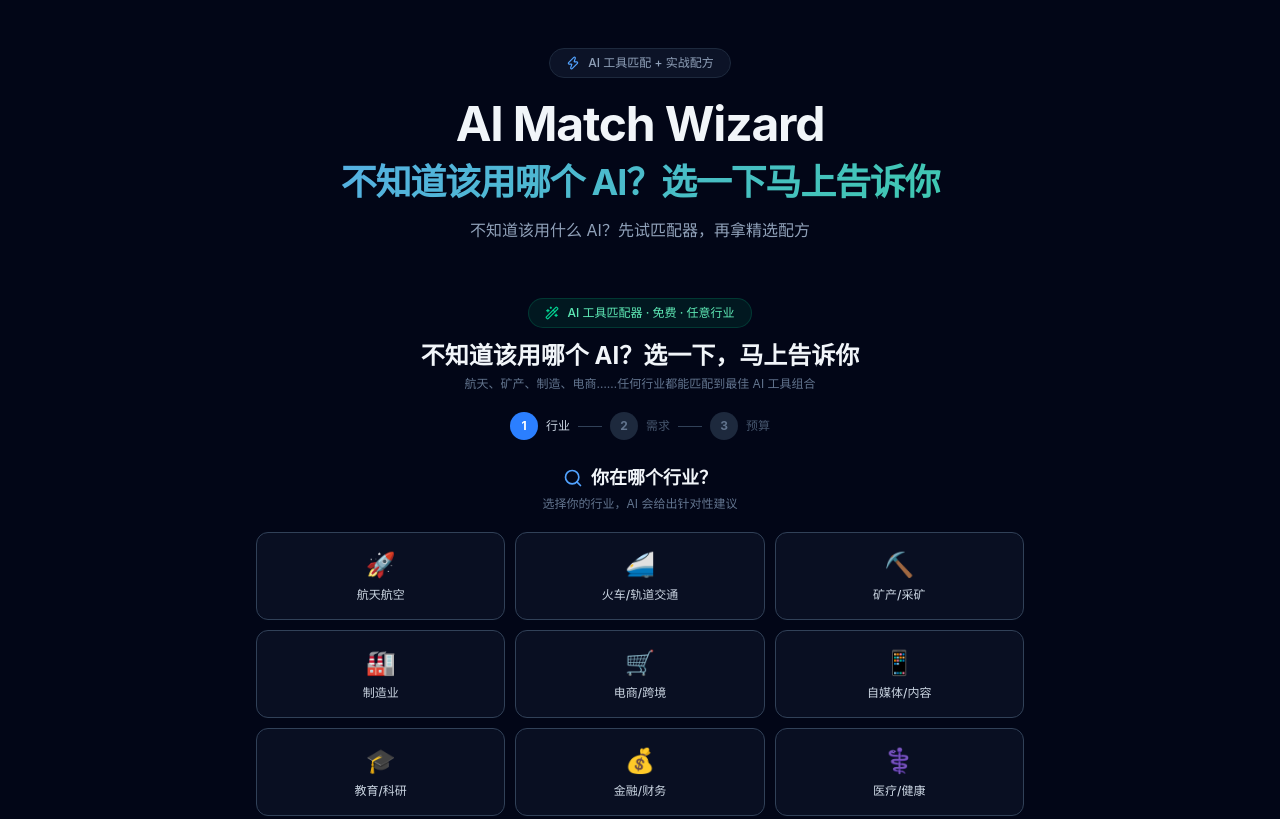
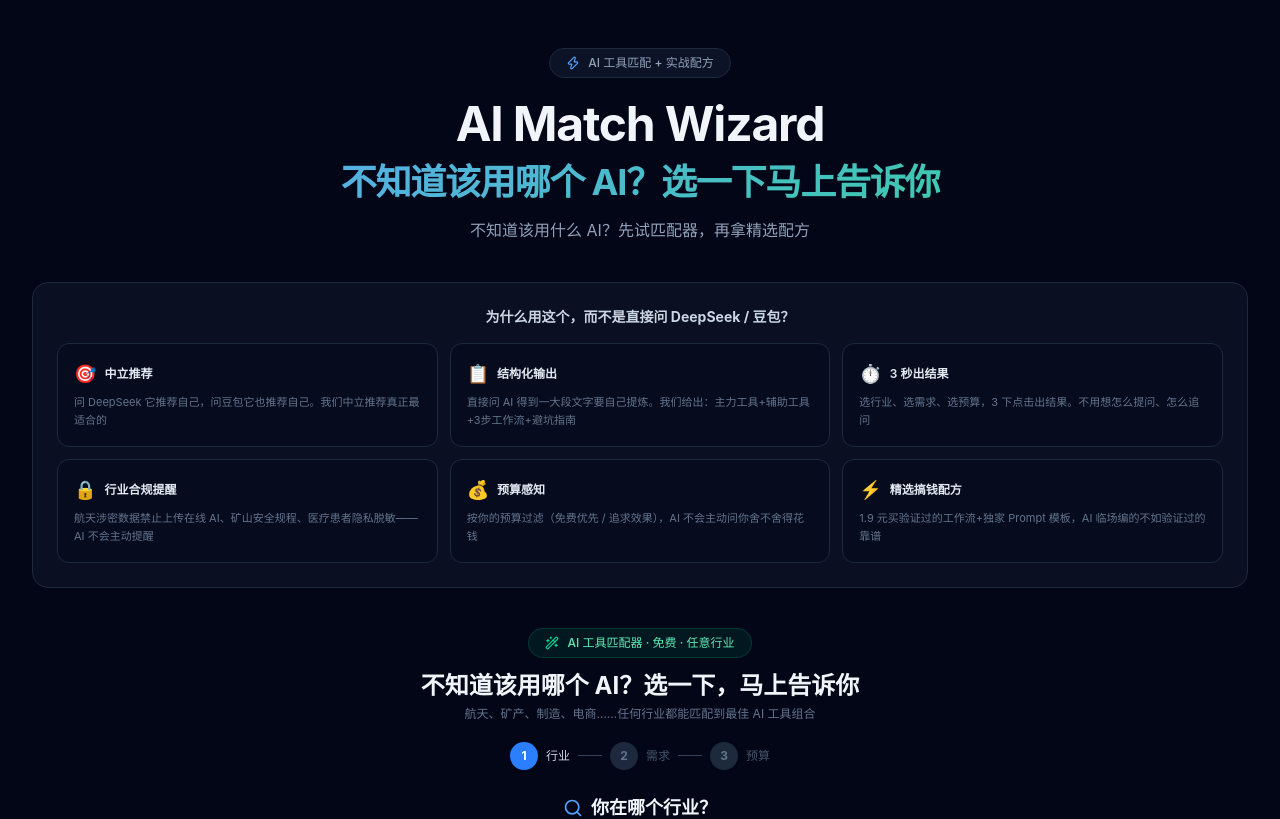
Before and after one commit to AIminminAI/ai-workflow-tools, a Next.js app: page / in a window 1280 px wide. Shown: the top 819 px of the page. Built offline with nearby package versions, Linux system fonts and the light colour scheme.

Commit message:
feat: 首页加'为什么用这个而不是直接问AI'对比区 + 强化AI提示词反品牌偏见

```diff
--- a/app/api/match/route.ts
+++ b/app/api/match/route.ts
@@ -14,58 +14,59 @@
 你的任务：根据用户的行业、需求和预算，推荐最适合的 AI 工具组合。
 
 核心原则：
-1. 推荐必须基于工具的【实际能力】，不偏袒任何品牌
-2. 必须解释"为什么推荐这个工具"以及"为什么不推荐其他工具"
-3. 给出具体可执行的工作流（先做什么，再做什么，每步用哪个工具）
-4. 给出行业专属的注意事项（如涉密数据、合规要求等）
-5. 预算有限时优先免费/低成本方案
-6. 如果用户描述了具体问题，针对他的问题给出个性化建议
+1. 【反品牌偏见】不要因为自己就是某个 AI 就推荐自己。推荐必须基于工具的【实际能力边界】，中立客观
+2. 【能力匹配】必须解释"为什么推荐这个工具"以及"为什么不推荐其他工具"，要具体到能力点（如"Kimi 支持 200 万字上下文，适合阅读超长行业报告"）
+3. 【可执行工作流】给出具体可执行的工作流（先做什么，再做什么，每步用哪个工具，每步预期产出什么）
+4. 【行业合规】给出行业专属的注意事项（如航天涉密数据禁止上传在线 AI、矿山安全规程、医疗患者隐私脱敏等）
+5. 【预算感知】预算有限时优先免费/低成本方案，并标注每个工具是否免费
+6. 【个性化】如果用户描述了具体问题，针对他的问题给出个性化建议，不要泛泛而谈
+7. 【避坑指南】给出该行业使用 AI 常见的坑和误区
 
 你必须返回以下 JSON 格式（不要输出 JSON 以外的内容）：
 {
   "primary": {
-    "name": "首选工具名称",
-    "reason": "为什么这个工具最适合（2-3句话，要具体到能力点）",
+    "name": "首选工具名称（含版本号，如 ChatGPT GPT-4o）",
+    "reason": "为什么这个工具最适合（2-3句话，要具体到能力点，不要空话）",
     "url": "工具官网链接"
   },
   "secondary": [
     {
       "name": "搭配工具名称",
-      "reason": "为什么需要搭配（1句话）",
+      "reason": "为什么需要搭配（1句话，说清互补关系）",
       "url": "工具官网链接"
     }
   ],
   "workflow": [
-    "第 1 步：具体操作描述",
-    "第 2 步：具体操作描述",
-    "第 3 步：具体操作描述"
+    "第 1 步：具体操作描述（用哪个工具做什么，预期产出什么）",
+    "第 2 步：具体操作描述（用哪个工具做什么，预期产出什么）",
+    "第 3 步：具体操作描述（用哪个工具做什么，预期产出什么）"
   ],
   "tips": [
-    "行业专属建议 1",
+    "行业专属建议 1（如合规、涉密、安全等注意事项）",
     "行业专属建议 2",
     "行业专属建议 3"
   ],
-  "comparison": "与直接问单个 AI 相比，这个工具组合的优势是什么（1-2句话）"
+  "comparison": "与直接问单个 AI（如 DeepSeek/豆包）相比，这个工具组合的优势是什么（1-2句话，要具体）"
 }
 
 工具库参考（不限于这些，可以推荐其他你知道的工具）：
 - ChatGPT (GPT-4o/o1) - 通用推理、多模态
 - Claude (Opus/Sonnet) - 长文档、编程
 - DeepSeek (V3/R1) - 免费推理、编程
-- Kimi - 中文长文档
+- Kimi - 中文长文档（200万字上下文）
 - 智谱清言/GLM - 中文通用
 - 通义千问 - 中文+代码
-- Perplexity - 实时搜索研究
+- Perplexity - 实时搜索研究（带引用来源）
 - 秘塔AI搜索 - 中文搜索
-- Consensus - 学术论文
-- NotebookLM - 文档分析
-- Cursor - AI编程IDE
+- Consensus - 学术论文（2亿+论文库）
+- NotebookLM - 文档分析（自动生成摘要/播客）
+- Cursor - AI编程IDE（整项目理解）
 - GitHub Copilot - 代码补全
-- Midjourney - 图像生成
-- Photoroom - 抠图换背景
+- Midjourney - 图像生成（质感最强）
+- Photoroom - 抠图换背景（电商批量化）
 - Runway - 视频生成
-- 剪映 - 视频剪辑
-- Wolfram Alpha - 数学计算`;
+- 剪映 - 视频剪辑（AI配音+字幕）
+- Wolfram Alpha - 数学/工程计算`;
 
 export async function POST(req: NextRequest) {
   try {
--- a/app/page.tsx
+++ b/app/page.tsx
@@ -7,7 +7,7 @@
     <main className="relative flex-1">
       <div className="relative mx-auto max-w-7xl px-4 py-8 sm:px-6 lg:px-8 lg:py-12">
         {/* ==================== 顶部 Header 与横幅（SSR 立即显示） ==================== */}
-        <header className="mb-10 text-center lg:mb-14">
+        <header className="mb-8 text-center lg:mb-10">
           <div className="mb-4 inline-flex items-center gap-2 rounded-full border border-slate-800 bg-slate-900/80 px-4 py-1.5">
             <Zap className="h-3.5 w-3.5 text-blue-400" />
             <span className="text-xs font-medium text-slate-400">
@@ -24,6 +24,69 @@
             不知道该用什么 AI？先试匹配器，再拿精选配方
           </p>
         </header>
+
+        {/* ==================== 为什么用这个而不是直接问 AI？（SSR 立即显示） ==================== */}
+        <section className="mb-10 rounded-2xl border border-slate-800 bg-slate-900/60 p-5 sm:p-6">
+          <h2 className="mb-4 text-center text-sm font-bold text-slate-300">
+            为什么用这个，而不是直接问 DeepSeek / 豆包？
+          </h2>
+          <div className="grid gap-3 sm:grid-cols-2 lg:grid-cols-3">
+            <div className="rounded-xl border border-slate-800 bg-slate-950/40 p-4">
+              <div className="mb-1.5 flex items-center gap-2">
+                <span className="text-lg">🎯</span>
+                <span className="text-xs font-semibold text-slate-200">中立推荐</span>
+              </div>
+              <p className="text-[11px] leading-relaxed text-slate-500">
+                问 DeepSeek 它推荐自己，问豆包它也推荐自己。我们中立推荐真正最适合的
+              </p>
+            </div>
+            <div className="rounded-xl border border-slate-800 bg-slate-950/40 p-4">
+              <div className="mb-1.5 flex items-center gap-2">
+                <span className="text-lg">📋</span>
+                <span className="text-xs font-semibold text-slate-200">结构化输出</span>
+              </div>
+              <p className="text-[11px] leading-relaxed text-slate-500">
+                直接问 AI 得到一大段文字要自己提炼。我们给出：主力工具+辅助工具+3步工作流+避坑指南
+              </p>
+            </div>
+            <div className="rounded-xl border border-slate-800 bg-slate-950/40 p-4">
+              <div className="mb-1.5 flex items-center gap-2">
+                <span className="text-lg">⏱️</span>
+                <span className="text-xs font-semibold text-slate-200">3 秒出结果</span>
+              </div>
+              <p className="text-[11px] leading-relaxed text-slate-500">
+                选行业、选需求、选预算，3 下点击出结果。不用想怎么提问、怎么追问
+              </p>
+            </div>
+            <div className="rounded-xl border border-slate-800 bg-slate-950/40 p-4">
+              <div className="mb-1.5 flex items-center gap-2">
+                <span className="text-lg">🔒</span>
+                <span className="text-xs font-semibold text-slate-200">行业合规提醒</span>
+              </div>
+              <p className="text-[11px] leading-relaxed text-slate-500">
+                航天涉密数据禁止上传在线 AI、矿山安全规程、医疗患者隐私脱敏——AI 不会主动提醒
+              </p>
+            </div>
+            <div className="rounded-xl border border-slate-800 bg-slate-950/40 p-4">
+              <div className="mb-1.5 flex items-center gap-2">
+                <span className="text-lg">💰</span>
+                <span className="text-xs font-semibold text-slate-200">预算感知</span>
+              </div>
+              <p className="text-[11px] leading-relaxed text-slate-500">
+                按你的预算过滤（免费优先 / 追求效果），AI 不会主动问你舍不舍得花钱
+              </p>
+            </div>
+            <div className="rounded-xl border border-slate-800 bg-slate-950/40 p-4">
+              <div className="mb-1.5 flex items-center gap-2">
+                <span className="text-lg">⚡</span>
+                <span className="text-xs font-semibold text-slate-200">精选搞钱配方</span>
+              </div>
+              <p className="text-[11px] leading-relaxed text-slate-500">
+                1.9 元买验证过的工作流+独家 Prompt 模板，AI 临场编的不如验证过的靠谱
+              </p>
+            </div>
+          </div>
+        </section>
 
         {/* ==================== 客户端交互部分（hydration 后激活） ==================== */}
         <HomeClient />
```
